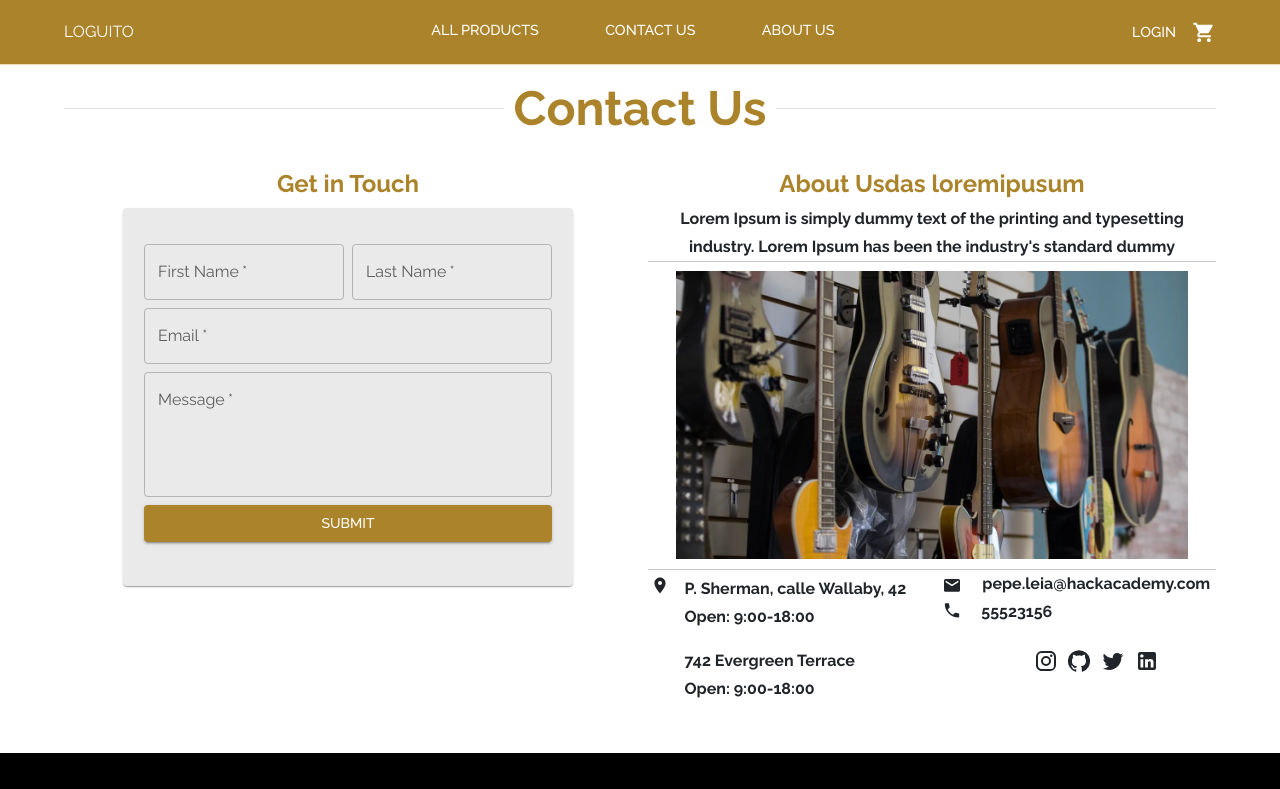
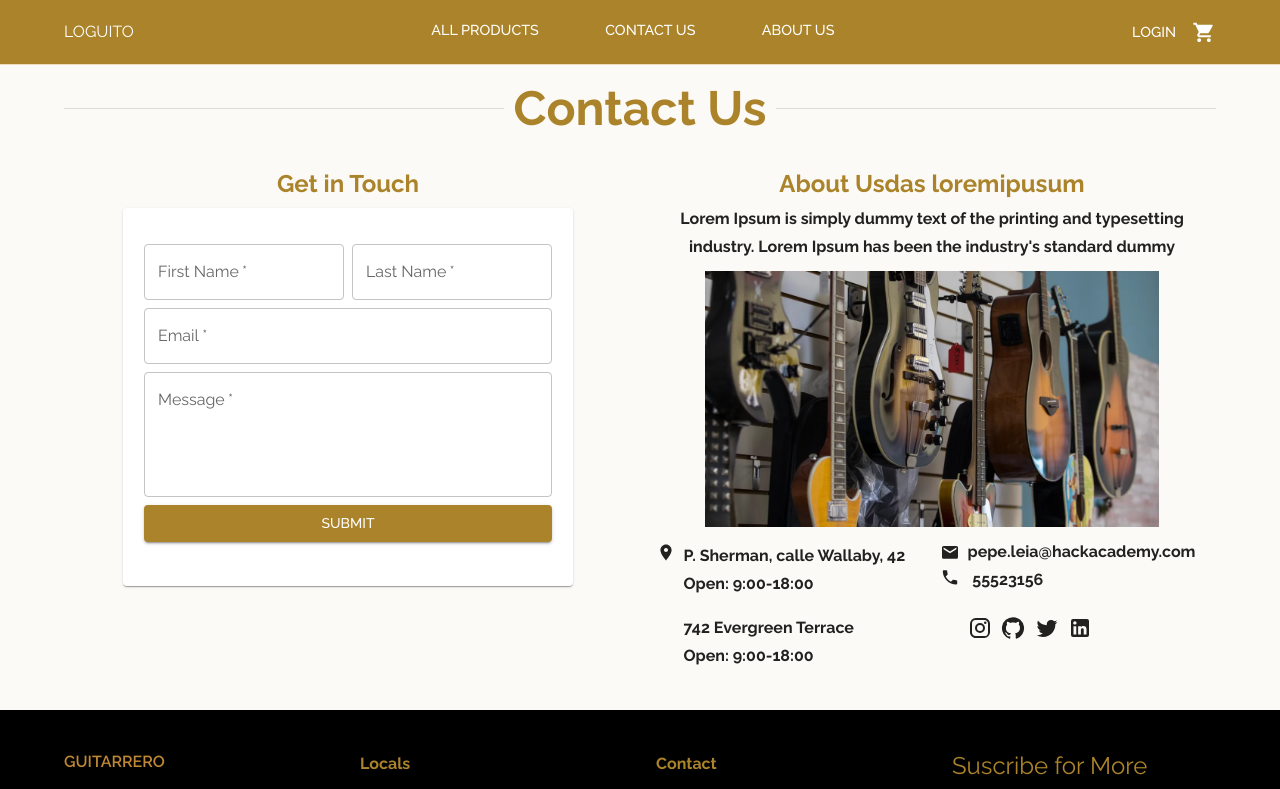
Before and after one commit to RodrigoRabellino/e-commerce-front, a React (Create React App) app: page /contactUs in a window 1280 px wide. Shown: the top 789 px of the page. Built offline with nearby package versions, Linux system fonts and the light colour scheme; no server answers.

Commit message:
Contact Us Styles

```diff
--- a/src/components/ContactUs/ContactUs.jsx
+++ b/src/components/ContactUs/ContactUs.jsx
@@ -8,6 +8,7 @@ import {
   CardContent,
   TextField,
   Button,
+  CssBaseline,
 } from "@mui/material";
 import React from "react";
 import imgGuitarStore from "../../assets/images/guitarscontactUs.webp";
@@ -23,6 +24,7 @@ import GitHubIcon from "@mui/icons-material/GitHub";
 function ContactUs() {
   return (
     <>
+      <CssBaseline />
       <Container>
         <Typography
           variant="h3"
@@ -34,25 +36,29 @@ function ContactUs() {
           <Divider sx={{ color: "primary" }}>Contact Us</Divider>
         </Typography>
 
-        <Grid container spacing={2} columns={16}>
-          <Grid item xs={12} sm={8}>
+        <Grid container spacing={2} columns={16} sx={{ paddingTop: "2rem" }}>
+          <Grid item xs={16} md={8}>
             <Typography
               variant="h5"
               fontWeight={700}
               color="primary"
               alignItems="center"
-              paddingTop="2rem"
             >
               Get in Touch
             </Typography>
             <Box paddingTop="0.5rem">
               <Card
-                sx={{ maxWidth: 450, margin: "0 auto", padding: "20px 5px" }}
+                sx={{
+                  maxWidth: 450,
+                  margin: "0 auto",
+                  padding: "20px 5px",
+                  backgroundColor: "white",
+                }}
               >
                 <CardContent>
                   <form>
                     <Grid container spacing={1}>
-                      <Grid xs={12} sm={6} item>
+                      <Grid xs={12} md={6} item>
                         <TextField
                           label="First Name"
                           placeholder="Enter First Name"
@@ -61,7 +67,7 @@ function ContactUs() {
                           required
                         />
                       </Grid>
-                      <Grid xs={12} sm={6} item>
+                      <Grid xs={12} md={6} item>
                         <TextField
                           label="Last Name"
                           placeholder="Enter Last Name"
@@ -103,13 +109,22 @@ function ContactUs() {
             </Box>
           </Grid>
 
-          <Grid item xs={8}>
+          <Grid
+            item
+            xs={16}
+            md={8}
+            sx={{
+              display: "flex",
+              flexDirection: "column",
+              alignItems: "center",
+            }}
+          >
+            <Box>
               <Typography
                 variant="h5"
                 fontWeight={700}
                 color="primary"
                 alignItems="center"
-              paddingTop="2rem"
               >
                 About Usdas loremipusum
               </Typography>
@@ -122,10 +137,23 @@ function ContactUs() {
                 Lorem Ipsum is simply dummy text of the printing and typesetting
                 industry. Lorem Ipsum has been the industry's standard dummy
               </Typography>
-            <Divider></Divider>
-            <img srcSet={imgGuitarStore} alt="" className="imgcontactUs"></img>
-            <Divider></Divider>
-            <Grid container spacing={2} columns={16}>
+            </Box>
+
+            <Divider />
+            <Box sx={{ width: { xs: "80%" } }}>
+              <img
+                srcSet={imgGuitarStore}
+                alt=""
+                className="imgcontactUs"
+              ></img>
+            </Box>
+            <Divider />
+            <Grid
+              container
+              columns={16}
+              mb={5}
+              sx={{ width: { xs: "80%", md: "100%" } }}
+            >
               <Grid item xs={1}>
                 <LocationOnIcon sx={{ paddingTop: "0.3rem" }} />
               </Grid>
@@ -167,7 +195,7 @@ function ContactUs() {
                 <LocalPhoneIcon sx={{ paddingTop: "0.3rem" }} />
               </Grid>
 
-              <Grid item xs={7}>
+              <Grid item xs={7} sx={{ textAlign: "left" }}>
                 <Typography variant="subtitle1" fontWeight={700}>
                   pepe.leia@hackacademy.com
                 </Typography>
@@ -179,7 +207,7 @@ function ContactUs() {
                 >
                   55523156
                 </Typography>
-                <Box paddingTop="1.4rem" paddingBottom="5rem">
+                <Box paddingTop="1.4rem" sx={{ display: "flex" }}>
                   <InstagramIcon sx={{ marginRight: "0.6rem" }} />
                   <GitHubIcon sx={{ marginRight: "0.6rem" }} />
                   <TwitterIcon sx={{ marginRight: "0.6rem" }} />
--- a/src/components/ContactUs/contactUs.css
+++ b/src/components/ContactUs/contactUs.css
@@ -8,7 +8,9 @@
 
 
 .imgcontactUs{
-  width: 32rem;
+  width: 100%;
+  height: 100%;
+  object-fit: cover;
   padding-top: 0.6rem;
   padding-bottom: 0.6rem;
 }
```
Lines whose indentation alone changed are shown as unchanged.
